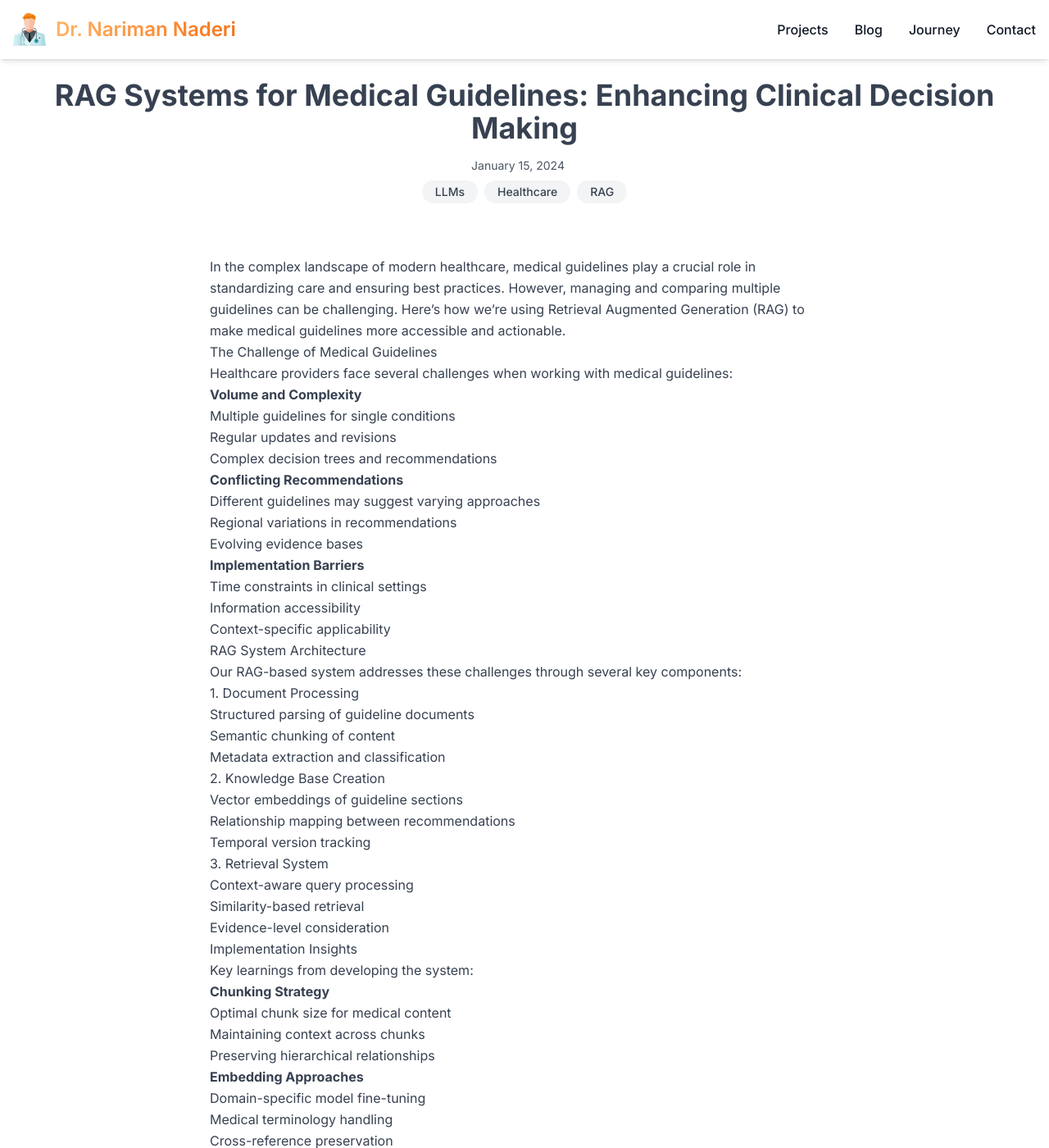
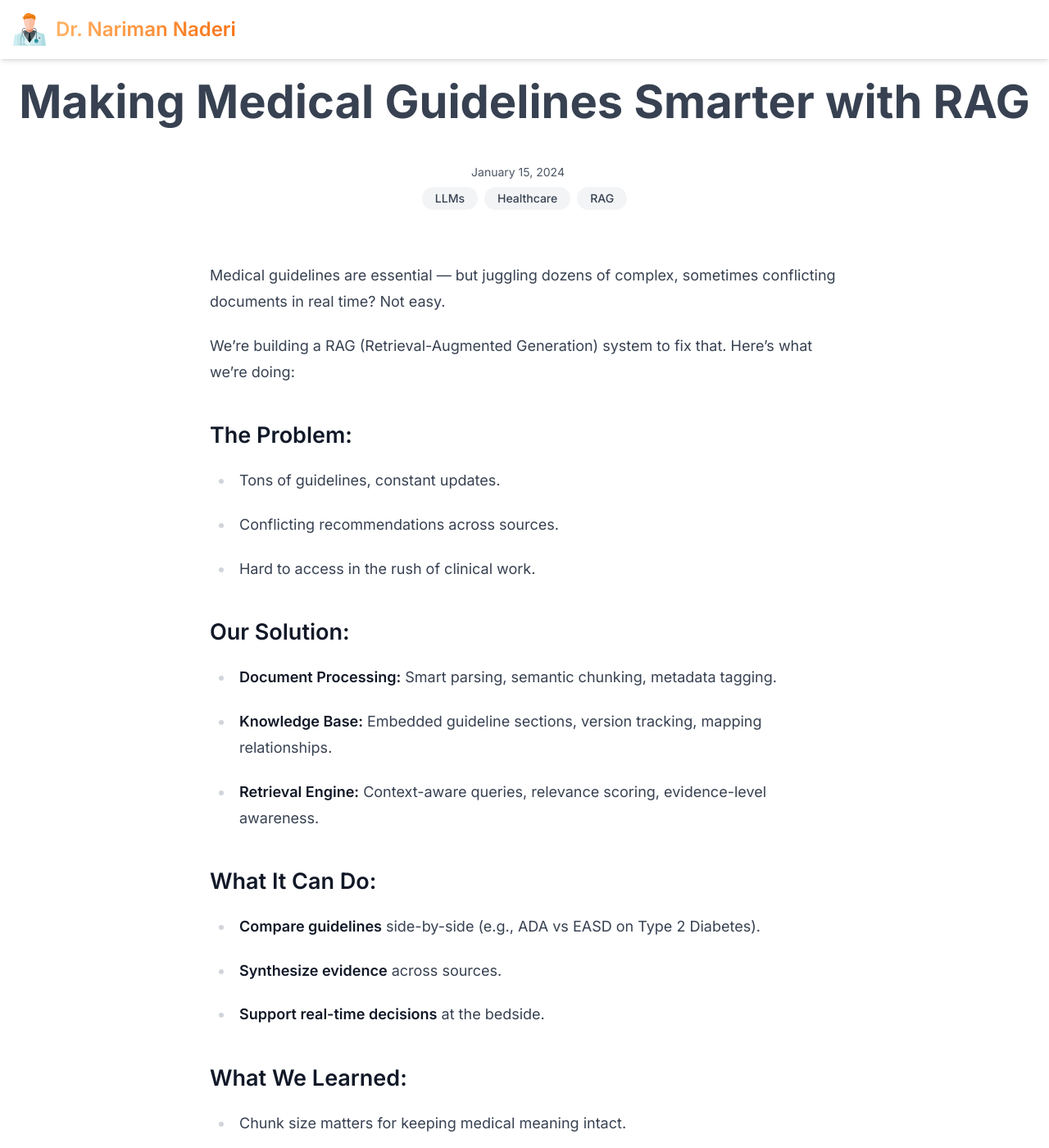
Before and after one commit to narimannr2x/narimannr2x.github.io, a Jekyll site: the page built from _posts/2024-01-15-rag-medical-guidelines.md, in a window 1280 px wide and 1400 px high. Shown: the whole window at 82% size. Built offline with Jekyll 4.4.1, drawn with Linux system fonts in a browser that asks for light colours; nearby versions of some CDN libraries; some of the changed text lies outside the part shown.

````diff
--- a/_layouts/default.html
+++ b/_layouts/default.html
@@ -6,6 +6,7 @@
     <title>{% if page.title %}{{ page.title }} | {{ site.title }}{% else %}{{ site.title }}{% endif %}</title>
     <link rel="icon" type="image/png" href="{{ '/doctor-svgrepo-com.png' | relative_url }}">
     <script src="https://cdn.tailwindcss.com"></script>
+    <script src="https://cdn.tailwindcss.com?plugins=typography"></script>
     <script src="{{ '/assets/js/tailwind-animations.js' | relative_url }}"></script>
     <link href="https://fonts.googleapis.com/css2?family=Inter:wght@400;500;600;700;800&display=swap" rel="stylesheet">
     <link rel="stylesheet" href="https://cdnjs.cloudflare.com/ajax/libs/font-awesome/6.0.0/css/all.min.css">
@@ -95,8 +96,7 @@
                 <div class="relative w-5 h-5">
                     <span class="absolute top-0 left-0 w-full h-0.5 bg-current transform transition-transform duration-300 ease-in-out"></span>
                     <span class="absolute top-[10px] left-0 w-full h-0.5 bg-current transition-opacity duration-300 ease-in-out"></span>
-                    <span class="absolute bottom-0 left-0 w-full h-0.5 bg-current transform transition-transform duration-300 ease-in-out"></span>
-                </div>
+                    <span class="absolute bottom-0 left-0
             </button>
 
             <div class="hidden w-full md:block md:w-auto" id="navbar-menu">
@@ -114,7 +114,7 @@
         </nav>
     </header>
 
-    <main class="site-content">
+    <main class="site-content prose max-w-none lg:prose-lg xl:prose-xl mx-auto">
         {{ content }}
     </main>
 
--- a/_posts/2024-01-15-rag-medical-guidelines.md
+++ b/_posts/2024-01-15-rag-medical-guidelines.md
@@ -1,122 +1,64 @@
 ---
 layout: post
-title: "RAG Systems for Medical Guidelines: Enhancing Clinical Decision Making"
+title: "Making Medical Guidelines Smarter with RAG"
 date: 2024-01-15
 categories: [LLMs, Healthcare, RAG]
 ---
 
-In the complex landscape of modern healthcare, medical guidelines play a crucial role in standardizing care and ensuring best practices. However, managing and comparing multiple guidelines can be challenging. Here's how we're using Retrieval Augmented Generation (RAG) to make medical guidelines more accessible and actionable.
+Medical guidelines are essential — but juggling dozens of complex, sometimes conflicting documents in real time? Not easy.
 
-## The Challenge of Medical Guidelines
+We’re building a RAG (Retrieval-Augmented Generation) system to fix that. Here's what we're doing:
 
-Healthcare providers face several challenges when working with medical guidelines:
+### The Problem:
 
-1. **Volume and Complexity**
-   - Multiple guidelines for single conditions
-   - Regular updates and revisions
-   - Complex decision trees and recommendations
+- Tons of guidelines, constant updates.
 
-2. **Conflicting Recommendations**
-   - Different guidelines may suggest varying approaches
-   - Regional variations in recommendations
-   - Evolving evidence bases
+- Conflicting recommendations across sources.
 
-3. **Implementation Barriers**
-   - Time constraints in clinical settings
-   - Information accessibility
-   - Context-specific applicability
+- Hard to access in the rush of clinical work.
 
-## RAG System Architecture
 
-Our RAG-based system addresses these challenges through several key components:
+### Our Solution:
 
-### 1. Document Processing
-- Structured parsing of guideline documents
-- Semantic chunking of content
-- Metadata extraction and classification
+- **Document Processing:** Smart parsing, semantic chunking, metadata tagging.
 
-### 2. Knowledge Base Creation
-- Vector embeddings of guideline sections
-- Relationship mapping between recommendations
-- Temporal version tracking
+- **Knowledge Base:** Embedded guideline sections, version tracking, mapping relationships.
 
-### 3. Retrieval System
-- Context-aware query processing
-- Similarity-based retrieval
-- Evidence-level consideration
+- **Retrieval Engine:** Context-aware queries, relevance scoring, evidence-level awareness.
 
-## Implementation Insights
 
-Key learnings from developing the system:
+### What It Can Do:
 
-1. **Chunking Strategy**
-   - Optimal chunk size for medical content
-   - Maintaining context across chunks
-   - Preserving hierarchical relationships
+- **Compare guidelines** side-by-side (e.g., ADA vs EASD on Type 2 Diabetes).
 
-2. **Embedding Approaches**
-   - Domain-specific model fine-tuning
-   - Medical terminology handling
-   - Cross-reference preservation
+- **Synthesize evidence** across sources.
 
-3. **Retrieval Optimization**
-   - Relevance scoring adjustments
-   - Context window management
-   - Query reformulation techniques
+- **Support real-time decisions** at the bedside.
 
-## Practical Applications
 
-Our system provides several key functionalities:
+### What We Learned:
 
-1. **Guideline Comparison**
-   ```
-   Input: Treatment recommendations for Type 2 Diabetes
-   Output: Comparative analysis across ADA, EASD, and local guidelines
-   ```
+- Chunk size matters for keeping medical meaning intact.
 
-2. **Evidence Synthesis**
-   - Aggregating supporting evidence
-   - Identifying consensus areas
-   - Highlighting differences
+- Fine-tuning embeddings on medical data massively improves retrieval.
 
-3. **Clinical Decision Support**
-   - Context-aware recommendations
-   - Patient-specific considerations
-   - Real-time guidance access
+- Query reformulation boosts relevance (especially for complex cases).
 
-## Impact on Clinical Practice
 
-The system has demonstrated several benefits:
+### The Impact:
 
-1. **Efficiency Improvements**
-   - Reduced time in guideline consultation
-   - Faster decision-making process
-   - Streamlined information access
+- Faster access to the right info.
 
-2. **Quality Enhancement**
-   - More consistent care delivery
-   - Evidence-based decision support
-   - Reduced variation in practice
+- More consistent, evidence-based decisions.
 
-3. **Educational Value**
-   - Training support for medical professionals
-   - Understanding guideline evolution
-   - Evidence-based practice reinforcement
+- A practical tool for clinicians and a great training aid for new doctors.
 
-## Future Developments
 
-We're continuing to enhance the system with:
+### What's Next:
 
-1. **Advanced Features**
-   - Real-time guideline updates
-   - Personalized recommendations
-   - Integration with EHR systems
+- Real-time updates, EHR integration, specialty expansion — and making it even more patient-specific.
 
-2. **Expanded Coverage**
-   - Additional medical specialties
-   - International guidelines
-   - Local protocol integration
 
-## Conclusion
+---
 
-RAG systems represent a significant advancement in making medical guidelines more accessible and actionable. By combining LLM capabilities with structured retrieval approaches, we're creating tools that support better clinical decision-making while maintaining the crucial role of human expertise in healthcare.
+**In short:** We're making it way easier for doctors to actually _use_ the best evidence at the right moment — without replacing the human touch.
````
Also changed, not shown: _posts/2024-01-20-computer-vision-medical-imaging.md (+24 -71 lines), index.html (+36 -36 lines).
